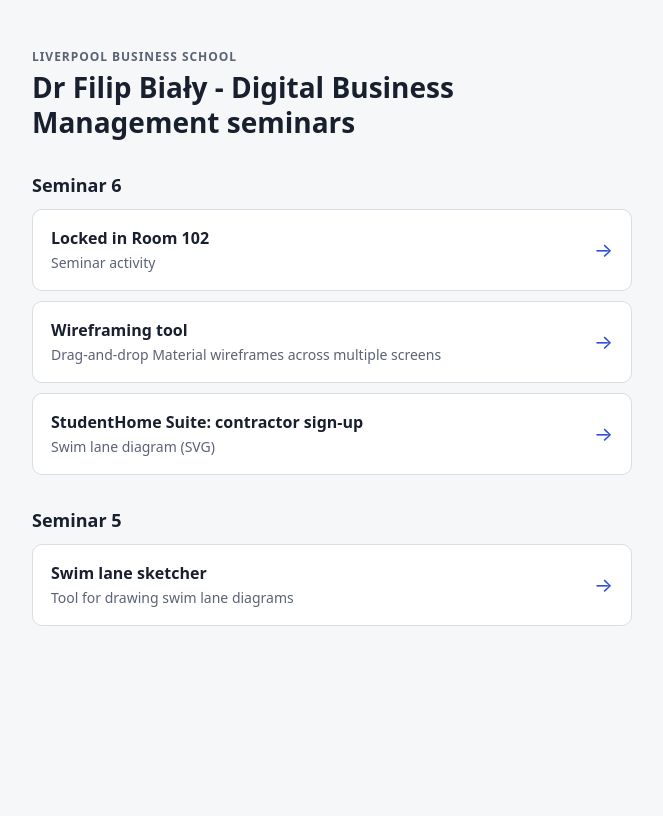
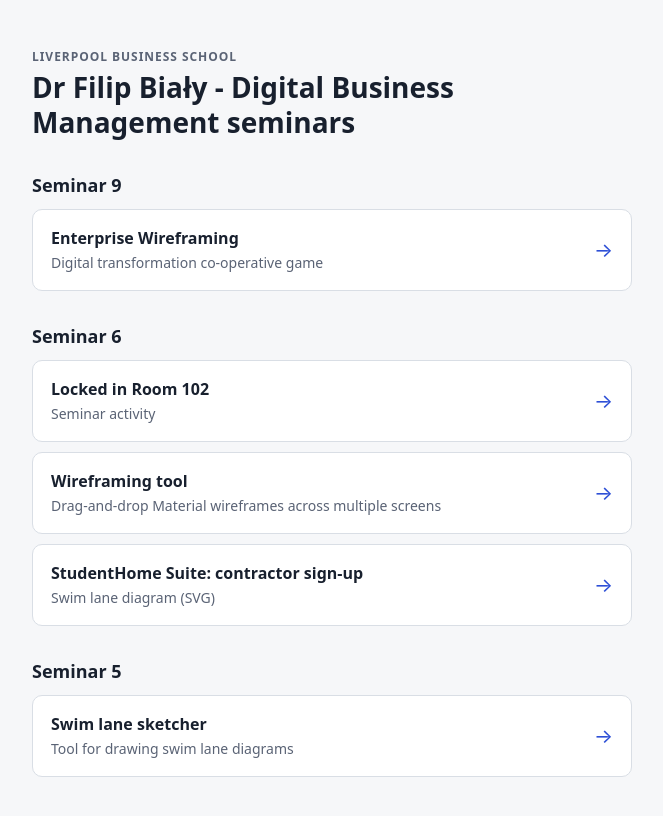
Before and after one commit to filipbialy/dbmseminars, a plain HTML site: page index.html in a window 1280 px wide. Shown: the whole page, without its empty margins (308-971 px from the left). Drawn offline with Linux system fonts and the light colour scheme.

Commit message:
Update index.html

```diff
--- a/index.html
+++ b/index.html
@@ -27,6 +27,14 @@
   <p class="eyebrow">Liverpool Business School</p>
   <h1>Dr Filip Biały - Digital Business Management seminars</h1>
 
+
+  <section>
+    <h2>Seminar 9</h2>
+    <ul>
+      <li><a href="seminar9/"><div><strong>Enterprise Wireframing</strong><span>Digital transformation co-operative game</span></div></a></li>
+    </ul>
+  </section>
+
   <section>
     <h2>Seminar 6</h2>
     <ul>
```
